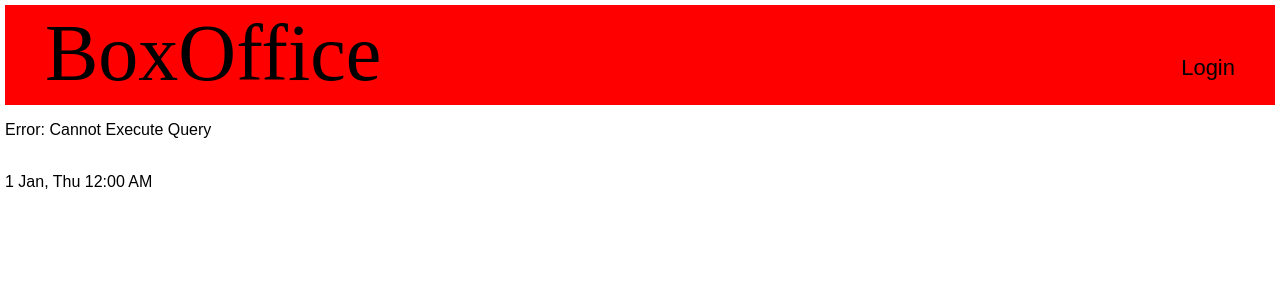
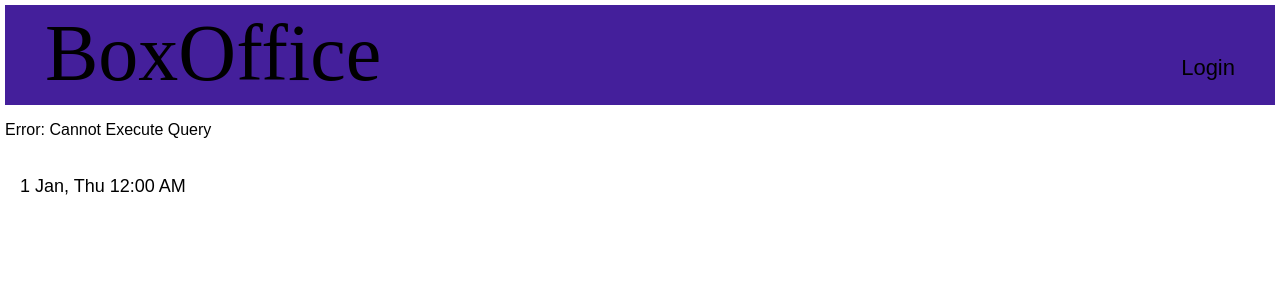
Before and after one commit to pr0spered/FullStack-php, a PHP site: page /screen.php in a window 1280 px wide. Shown: the top 300 px of the page. Run offline with PHP 8.4, Linux system fonts and the light colour scheme; data that the repository does not hold is empty.

Commit message:
CSS required for screen page

```diff
--- a/style.css
+++ b/style.css
@@ -4,7 +4,7 @@ body {
 }
 
 #header {
-    background-color: red;
+    background-color: rgb(68, 31, 155);
     height: 100px;
 }
 
@@ -136,3 +136,10 @@ body {
 .clear {
     clear: both;
 }
+
+#info {
+    font-weight: normal;
+    font-size: 18px;
+    margin: 15px;
+    color: black;
+}
```
